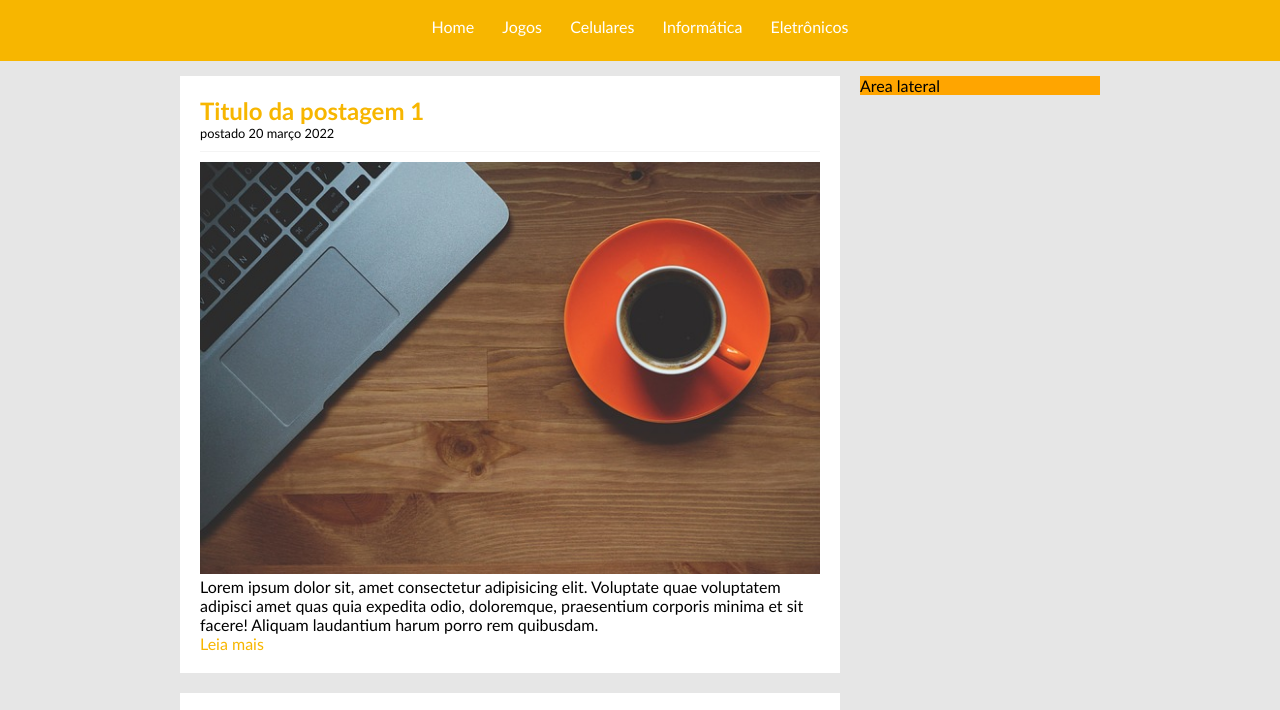
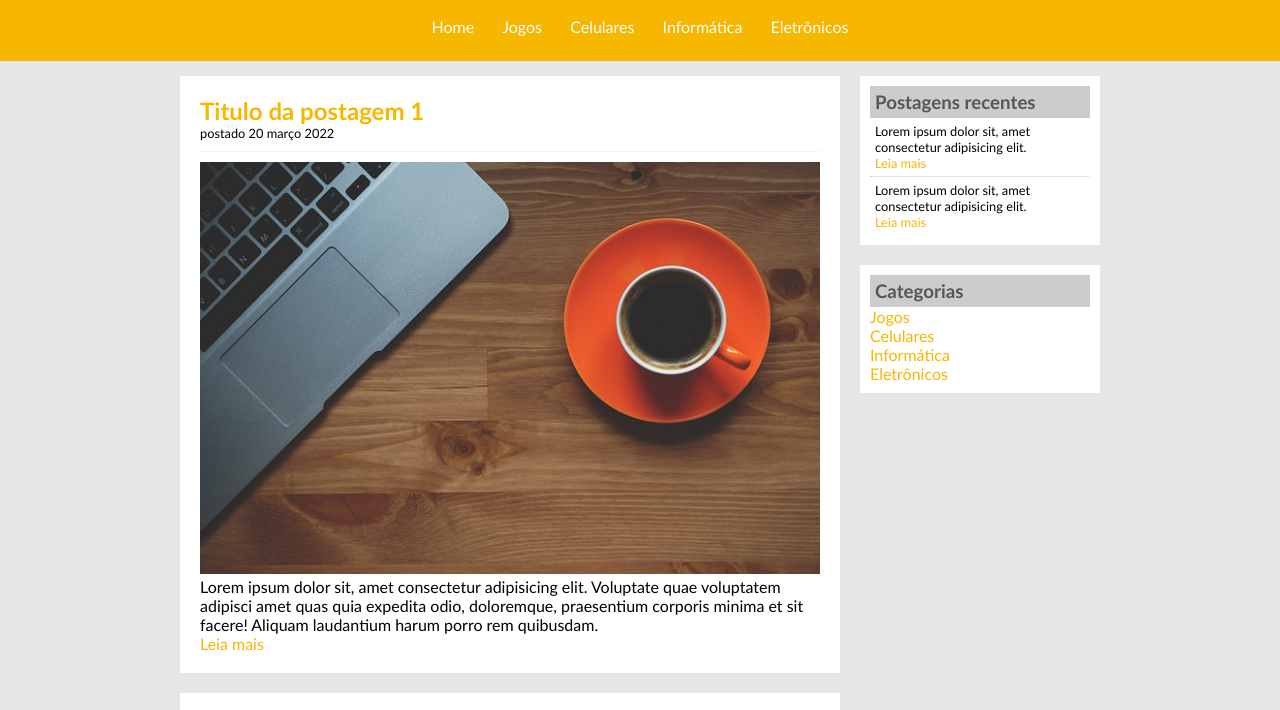
Before and after one commit to GabrielNascCar/TecBlog, a plain HTML site: page index.html in a window 1280 px wide. Shown: the part 76-786 px from the top of the page. Drawn offline with Linux system fonts and the light colour scheme.

Commit message:
Finalização do conteudo lateral

```diff
--- a/css/estilo.css
+++ b/css/estilo.css
@@ -32,10 +32,6 @@ body {
     padding: 15px;
 }
 
-#area-lateral {
-    background: orange;
-}
-
 #area-postagens {
     width: 660px;
     float: left;
@@ -50,6 +46,18 @@ body {
     padding: 20px;
     margin-bottom: 20px;
     background: white;
+}
+
+.conteudo-lateral {
+    background: white;
+    padding: 10px;
+    margin-bottom: 20px;
+}
+
+.postagem-lateral {
+    font-size: 0.8em;
+    padding: 5px;
+    border-bottom: 1px dotted #CCC;
 }
 
 #rodape {
@@ -99,6 +107,12 @@ h2 {
     color: #f7b600;
 }
 
+h3 {
+    color: #565656;
+    background: #CCC;
+    padding: 5px;
+}
+
 .branco {
     color: white;
 }
--- a/index.html
+++ b/index.html
@@ -48,8 +48,33 @@
             </div>
 
             <div id="area-lateral">
-                Area lateral
+
+                <div class="conteudo-lateral">
+                    <h3>Postagens recentes</h3>
+                    <div class="postagem-lateral">
+                        <p>Lorem ipsum dolor sit, amet consectetur adipisicing elit.</p>
+                        <a href="">Leia mais</a>
+                    </div>
+
+                    <div class="postagem-lateral" style="border-bottom: none;">
+                        <p>Lorem ipsum dolor sit, amet consectetur adipisicing elit.</p>
+                        <a href="">Leia mais</a>
+                    </div>
+
+                </div>
+
+                <div class="conteudo-lateral">
+                    <h3>Categorias</h3>
+
+                    <a href="">Jogos</a><br>
+                    <a href="">Celulares</a><br>
+                    <a href="">Informática</a><br>
+                    <a href="">Eletrônicos</a><br>
+
+                </div>
             </div>
+
+
 
             <div id="rodape">
                 Todos os direitos reservados
```
